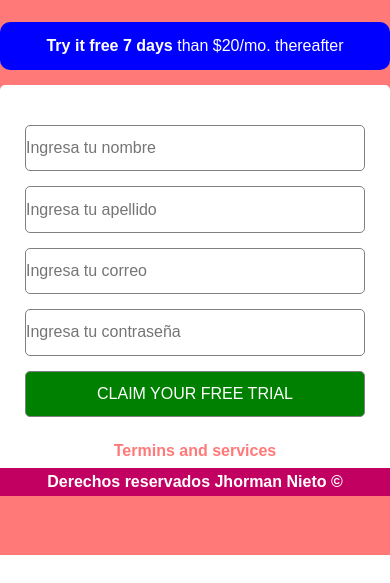
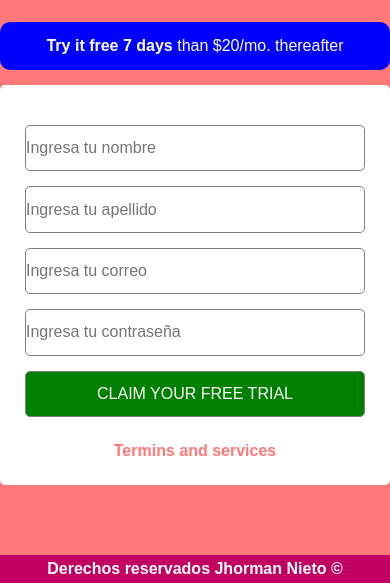
Before and after one commit to jhorman9/reto-frontend-mentory, a plain HTML site: page index.html in a window 390 px wide. Shown: the part 348-931 px from the top of the page. Before the commit the page ends 903 px from the top, so only its background shows below. Drawn offline with Linux system fonts and the light colour scheme.

Commit message:
reto de maquetacion

```diff
--- a/styles/styles.css
+++ b/styles/styles.css
@@ -177,6 +177,9 @@ footer{
     main .bg-cont .text-main p{
         text-align: center;
     }
+
+    footer{
+        position:static;
 }
 
 @media (max-width: 400px) {
```
